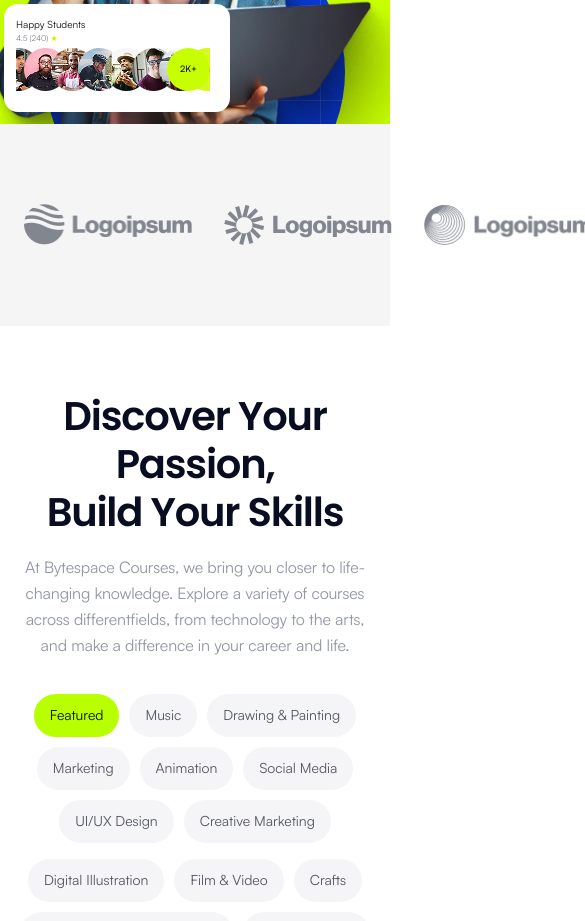
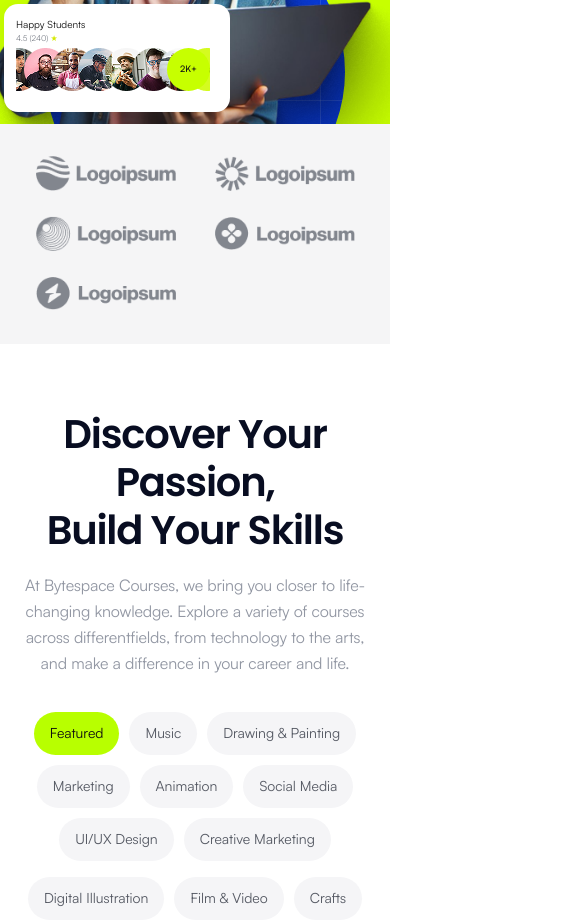
Before and after one commit to mehedi-hridoy/ByteSpace, a Next.js app: page / in a window 390 px wide. Shown: the part 780-1701 px from the top of the page, 585 px wide, since content can reach past the window. Built offline with nearby package versions, Linux system fonts and the light colour scheme.

Commit message:
fix: homepage   overflow fix

```diff
--- a/src/components/home/LogoCloud.jsx
+++ b/src/components/home/LogoCloud.jsx
@@ -23,14 +23,14 @@ const logos = [
 
 export default function LogoCloud() {
   return (
-    <section className="w-full h-[202px] bg-[#F5F5F6] flex items-center justify-center px-6">
-      <div className="w-full max-w-[1132px] flex items-center justify-between gap-8">
+    <section className="flex h-auto w-full items-center justify-center bg-[#F5F5F6] px-6 py-8 xl:h-[202px] xl:py-0">
+      <div className="grid w-full max-w-[1132px] grid-cols-2 items-center justify-items-center gap-x-4 gap-y-6 sm:grid-cols-3 lg:grid-cols-5 xl:flex xl:justify-between xl:gap-8">
         {logos.map((logo, index) => (
           <img
             key={index}
             src={logo.src}
             alt={logo.alt}
-            className="w-[168px] h-[42px] object-contain shrink-0"
+            className="h-[36px] w-full max-w-[140px] shrink-0 object-contain sm:h-[42px] sm:max-w-[168px] xl:w-[168px]"
           />
         ))}
       </div>
```
